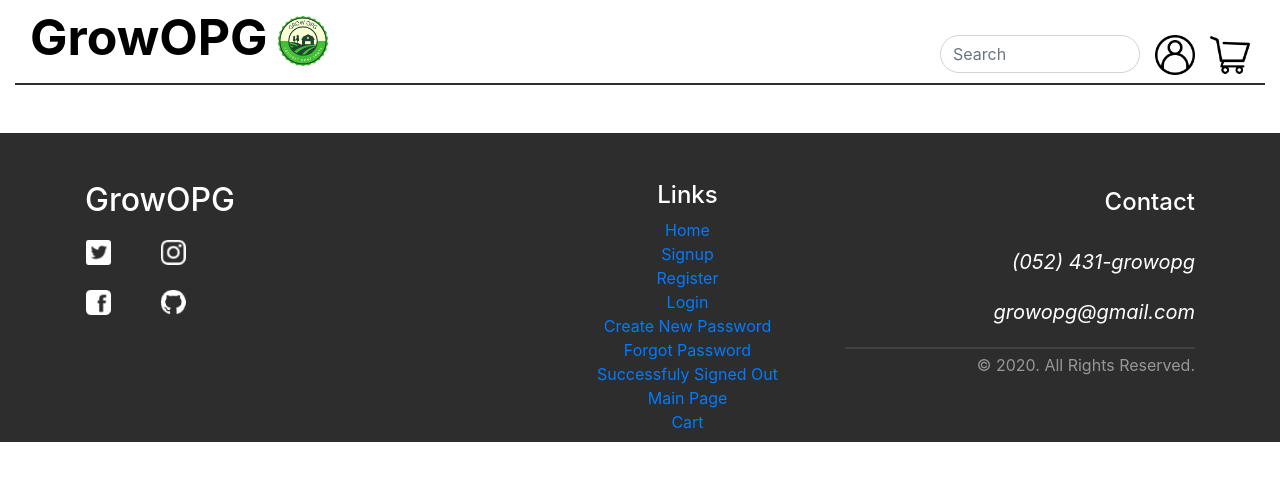
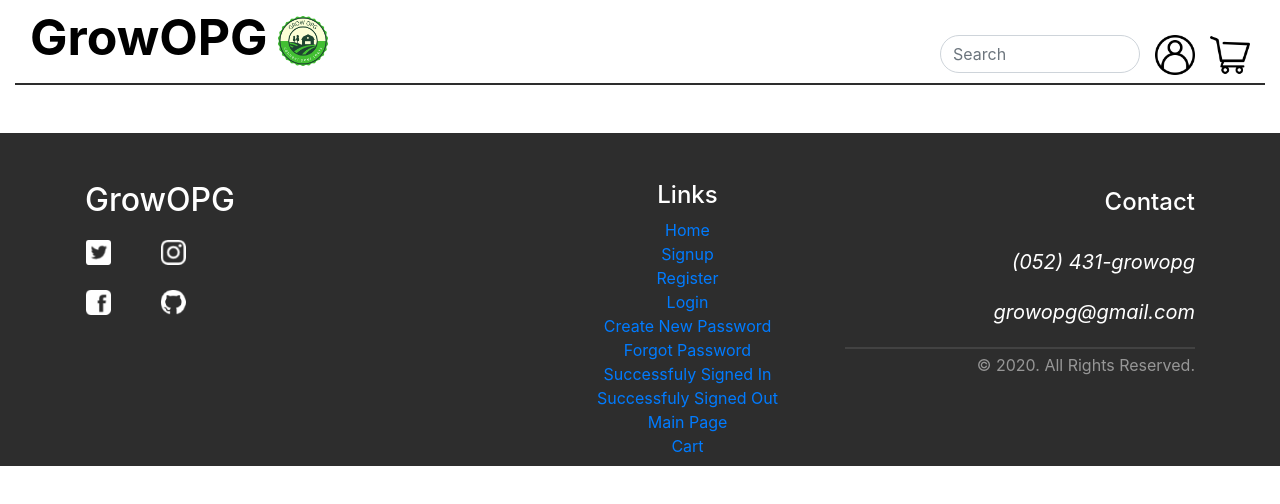
Before and after one commit to GrowOPG/GrowOPG, a Vue app: page /cart in a window 1280 px wide. Shown: the top 504 px of the page. Built offline with nearby package versions, Linux system fonts and the light colour scheme.

Commit message:
Added missing page to footer

```diff
--- a/src/components/Footer.vue
+++ b/src/components/Footer.vue
@@ -27,6 +27,7 @@
             <li><router-link to="/login">Login</router-link></li>
             <li><router-link to="/create-new-password">Create New Password</router-link></li>
             <li><router-link to="/forgot-password">Forgot Password</router-link></li>
+            <li><router-link to="/successful-registration">Successfuly Signed In</router-link></li>
             <li><router-link to="/successfuly-signed-out">Successfuly Signed Out</router-link></li>
             <li><router-link to="/main-page">Main Page</router-link></li>
             <li><router-link to="/cart">Cart</router-link></li>
```
